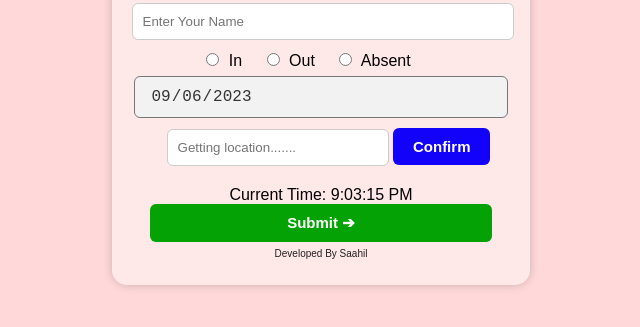
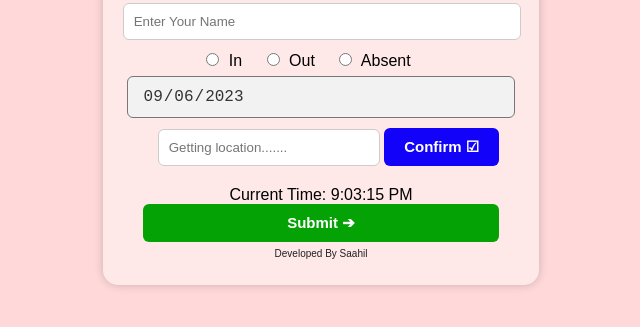
Before and after one commit to SKSALI1/ATTENDANCE-SYSTEM, a plain HTML site: page index.html in a window 1280 px wide. Shown: the part 309-636 px from the top of the page, without its empty margins (339-979 px from the left). Drawn offline with Linux system fonts and the light colour scheme.

Commit message:
Update index.html

```diff
--- a/index.html
+++ b/index.html
@@ -39,7 +39,7 @@
 
   <label for="location"></label>
   <input id="location" class="loct" type="text" name="location" placeholder="Getting location......." required>
-  <button id="getLocationButton">Confirm</button>
+  <button id="getLocationButton">Confirm  &#9745;</button>
 
 
 
```
